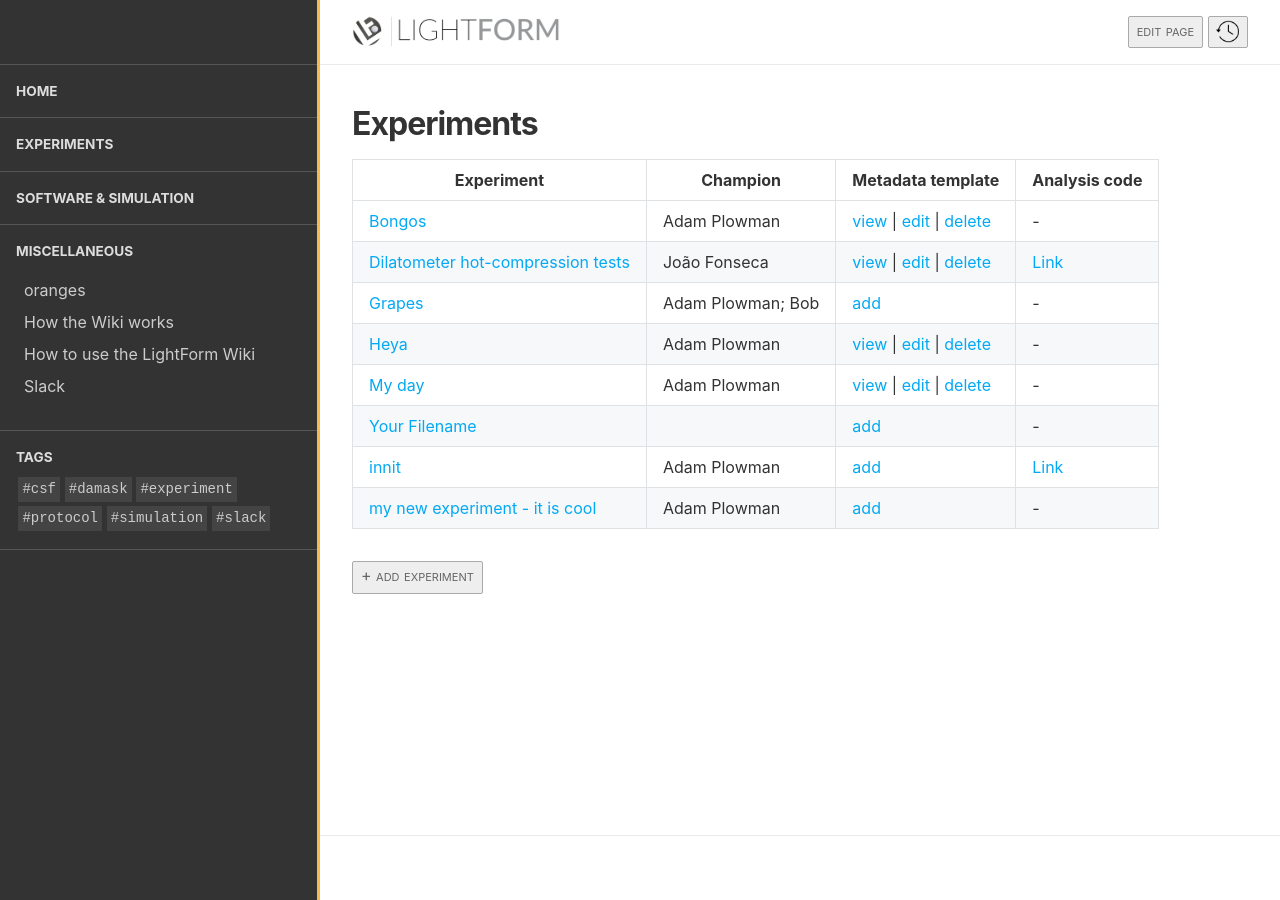
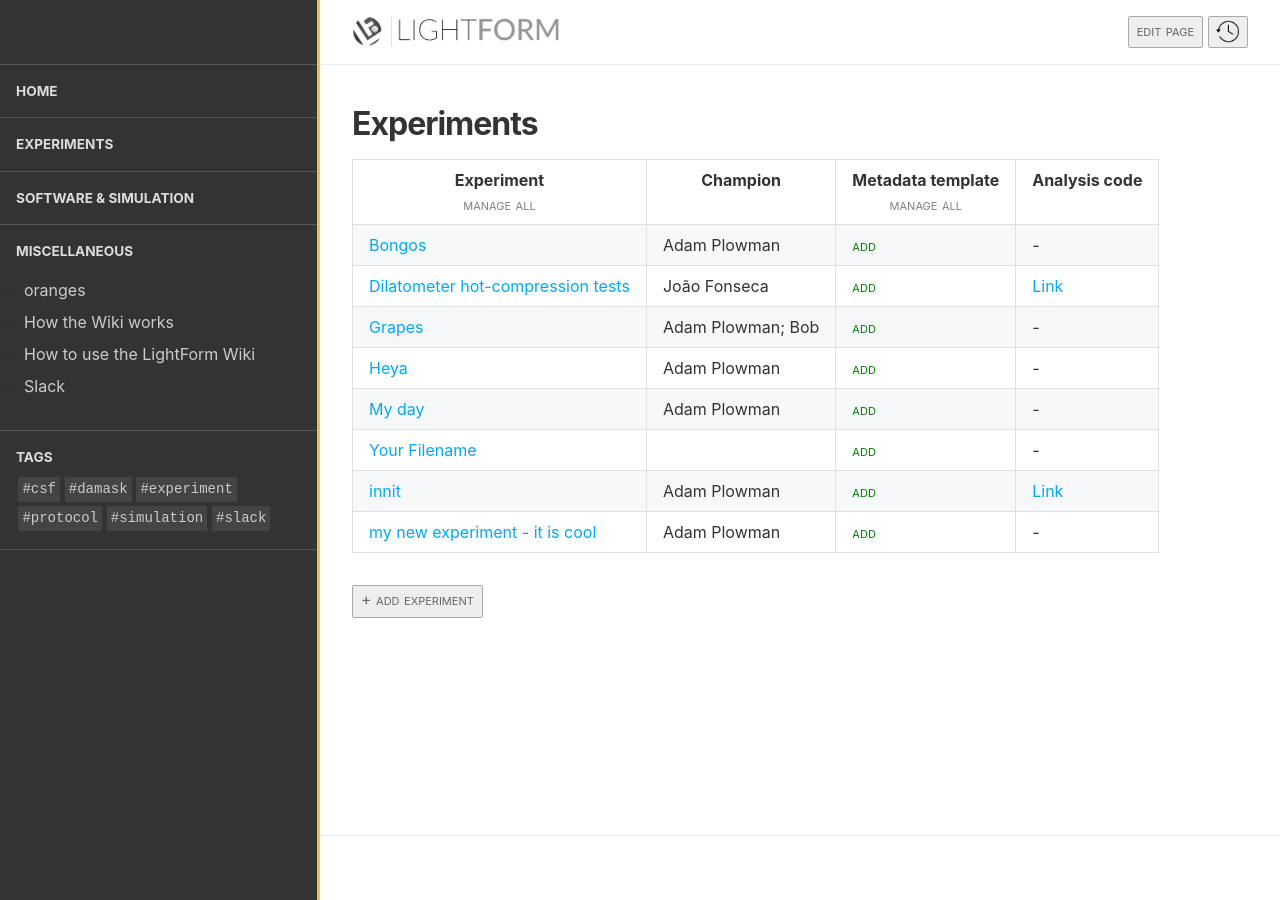
Before and after one commit to test-aplowman/test-aplowman.github.io, a Jekyll site: the page built from collections/_experiments/index.html, in a window 1280 px wide. Built offline with Jekyll 4.4.1, drawn with Linux system fonts in a browser that asks for light colours.

Commit message:
More links

```diff
--- a/_includes/checklists/Dilatometer-hot-compression-tests.yml
+++ /dev/null
@@ -1,3 +0,0 @@
-a: [1,2,3]
-b: 928.1
-c: hello
--- a/_includes/checklists/Heya.yml
+++ /dev/null
@@ -1,3 +0,0 @@
-here: is
-a: new
-checklist: [12,3,4]
--- a/_includes/checklists/My-day.yml
+++ /dev/null
@@ -1,2 +0,0 @@
-a: b
-c: d
--- a/_includes/checklists/checklist3.yml
+++ /dev/null
@@ -1,2 +0,0 @@
-a: 2
-b: 3
--- a/_includes/checklists/extensometer.yml
+++ /dev/null
@@ -1,2 +0,0 @@
-a: b
-c: s
--- a/_includes/checklists/heya.yml
+++ /dev/null
@@ -1,3 +0,0 @@
-here: is
-a: new
-checklist: [12,3,4]
--- a/_includes/checklists/hi.yml
+++ /dev/null
@@ -1 +0,0 @@
-123: 'hi'
--- a/_includes/prose_checklist_urls.html
+++ b/_includes/prose_checklist_urls.html
@@ -3,3 +3,6 @@
 {% assign prose_cl_new_url = prose_url | append: "/new/master/_includes/checklists/" %}
 {% assign prose_cl_edit_url = prose_url | append: "/edit/master/_includes/checklists/" %}
 {% assign prose_cl_dir_url = prose_url | append: "/tree/master/_includes/checklists" %}
+{% assign cl_history_url = "https://github.com/" | append: site.github_user_or_organisation | append: "/" | append: site_url_split[1] | append: "/commits/master/_includes/checklists/" %}
+{% assign prose_exp_dir = prose_url | append: "tree/master/collections/_experiments" %}
+{% assign prose_cl_dir = prose_url | append: "tree/master/_includes/checklists" %}
--- a/_sass/styles.scss
+++ b/_sass/styles.scss
@@ -28,12 +28,12 @@
     font-size: 95%;
 }
 
-.language-python, .language-bash {
+.language-python, .language-bash, .language-yaml, {
     position: relative;
     margin: 1rem 0;
 }
 
-.language-python::before, .language-bash::before {
+.language-python::before, .language-bash::before, .language-yaml::before {
     display: inline-block;
     position: absolute;
     top: 0;
@@ -51,6 +51,9 @@
 
 .language-bash::before {
     content: "Bash";
+}
+.language-yaml::before {
+    content: "YAML";
 }
 
 a {
@@ -192,3 +195,29 @@
 table.vertical-header td:nth-child(2n) {
     background-color: #f6f8fa;
 }
+
+table.experiments th {
+    vertical-align: top;
+}
+
+a.checklist-action {
+    font-variant: small-caps;
+}
+
+a.checklist-action.add-checklist {
+    color: green;
+}
+a.checklist-action.edit-checklist {
+    color: navy;
+}
+a.checklist-action.delete-checklist {
+    color: red;
+}
+a.checklist-action.checklist-history {
+    color: navy;
+}
+a.checklist-action.prose-dir-link {
+    display: block;
+    font-weight: normal;
+    color: gray;
+}
--- /dev/null
+++ b/collections/_experiments/index.html
@@ -0,0 +1,53 @@
+---
+layout: collection_home
+title: Experiments
+page_width: wide
+show_breadcrumbs: false
+show_meta: false
+---
+
+{% include get_checklists.html %}
+{% include prose_checklist_urls.html %}
+
+{% assign exp_sorted = site.experiments | sort: "title" %}
+
+<table class="experiments">
+    <thead>
+        <tr>
+            <th>Experiment<a href="{{ prose_exp_dir }}" class="checklist-action prose-dir-link">manage all</a></th>
+            <th>Champion</th>
+            <th>Metadata template<a href="{{ prose_cl_dir }}" class="checklist-action prose-dir-link">manage all</a></th>
+            <th>Analysis code</th>
+        </tr>
+    </thead>
+    <tbody>
+        <tr></tr>
+{% for exp in exp_sorted -%}
+    {% assign filename = exp.url | split: "/" -%}
+    {% if filename[-1] != "index" -%}
+        {% assign exp_name = filename[-1] | split: ".html" -%}
+        {% assign an_code_link = "-" -%}
+        {% if exp.analysis_code -%}
+            {% assign an_code_link = '<a href="' | append: exp.analysis_code | append: '">Link</a>' -%}
+        {% endif -%}
+        {% assign exp_title_nospace = exp.title | replace: " ", "-" | downcase -%}
+        {% assign cl_add_url = prose_cl_new_url | append: exp_title_nospace | append: ".yml" -%}
+        {% assign cl_edit_url = prose_cl_edit_url | append: exp_title_nospace | append: ".yml" -%}
+        {% assign cl_history_url = cl_history_url | append: exp_title_nospace | append: ".yml" -%}
+        {% assign checklist_col = '<a class="checklist-action add-checklist" href="' | append: cl_add_url | append: '">add</a>' -%}
+        {% for cl in checklists -%}
+            {% if cl == exp_title_nospace -%}
+                {% assign checklist_col = '<a class="checklist-action edit-checklist" href="' | append: cl_edit_url | append: '">edit</a>' -%}
+                {% assign checklist_col = checklist_col | append: ' | <a class="checklist-action checklist-history" href="' | append: cl_history_url | append: '">history</a>' -%}
+            {% endif -%}
+        {% endfor -%}
+        <tr>
+            <td><a href="{{ exp.url }}">{{ exp.title }}</a></td>
+            <td>{{ exp.author }}</td>
+            <td>{{ checklist_col }}</td>
+            <td>{{ an_code_link }}</td>
+        </tr>
+    {% endif -%}
+{% endfor -%}
+        </tbody>
+    </table>
--- a/collections/_experiments/index.md
+++ /dev/null
@@ -1,38 +0,0 @@
----
-layout: collection_home
-title: Experiments
-page_width: wide
-show_breadcrumbs: false
-show_meta: false
----
-
-{% include get_checklists.html %}
-{% include prose_checklist_urls.html %}
-
-{% assign exp_sorted = site.experiments | sort: "title" %}
-
-| Experiment | Champion | Metadata template | Analysis code |
-| ---------- | -------- | ----------------- | ------------- |
-{% for exp in exp_sorted -%}
-    {% assign filename = exp.url | split: "/" -%}
-    {% if filename[-1] != "index" -%}
-        {% assign exp_name = filename[-1] | split: ".html" -%}
-        {% assign an_code_link = "-" -%}
-        {% if exp.analysis_code -%}
-            {% assign an_code_link = '[Link](' | append: exp.analysis_code | append: ')' -%}
-        {% endif -%}
-        {% assign exp_title_nospace = exp.title | replace: " ", "-" -%}
-        {% assign cl_add_url = prose_cl_new_url | append: exp_title_nospace | append: ".yml" -%}
-        {% assign cl_edit_url = prose_cl_edit_url | append: exp_title_nospace | append: ".yml" -%}
-        {% assign checklist_col = "[add](" | append: cl_add_url | append: ")" -%}
-        {% for cl in checklists -%}
-            {% if cl == exp_title_nospace -%}
-                {% assign view_link = exp.url | append: "#checklist" -%}
-                {% assign checklist_col = "[view](" | append: view_link | append: ")" -%}
-                {% assign checklist_col = checklist_col | append: " \| [edit](" | append: cl_edit_url | append: ")" -%}
-                {% assign checklist_col = checklist_col | append: " \| [delete](" | append: prose_cl_dir_url | append: ")" -%}
-            {% endif -%}
-        {% endfor -%}
-        | [{{ exp.title }}]({{ exp.url }}) | {{ exp.author }} | {{ checklist_col }} | {{ an_code_link }} |
-    {% endif -%}
-{% endfor -%}
```
Also changed, not shown: _layouts/experiment.md (+4 -3 lines), 1 other file.
